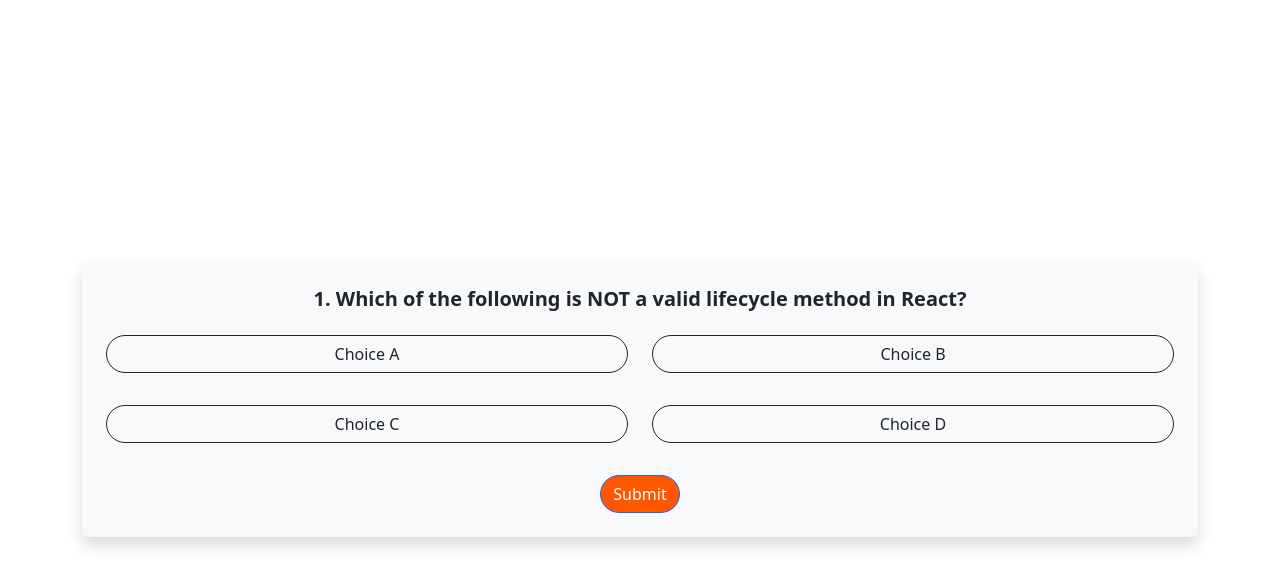
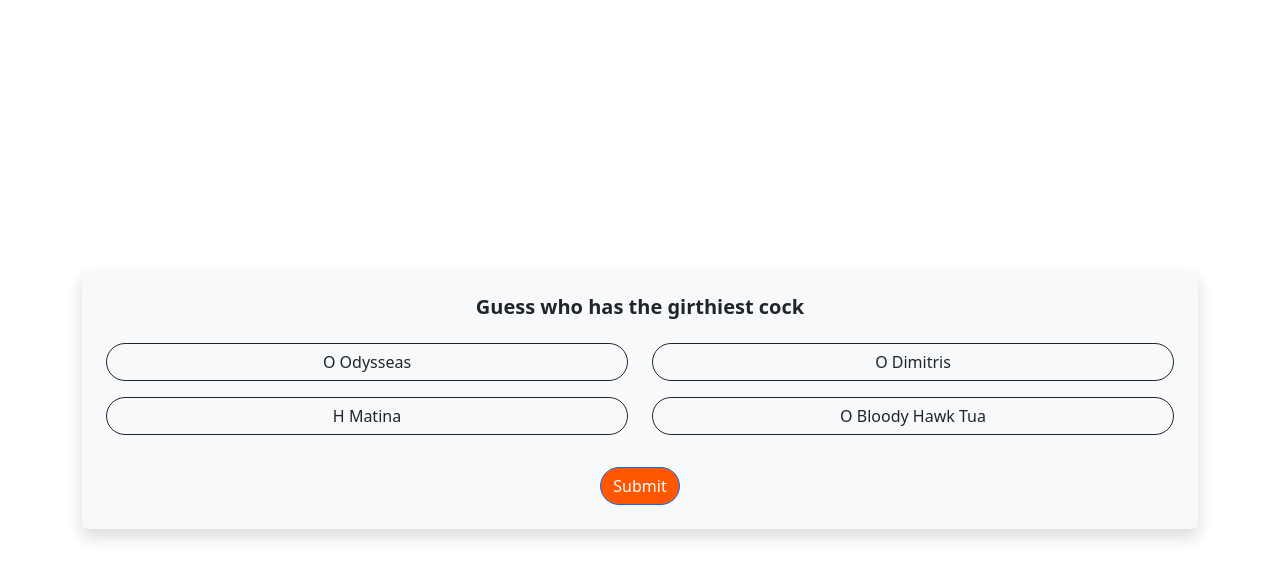
Before and after one commit to OdysseasKLazaridis/NewsGuessr, a Django app: page /game.html in a window 1280 px wide. Shown: the top 587 px of the page. Run offline with Django 4.2, Linux system fonts and the light colour scheme; data comes from the database, SQL or seed files in the repository; both versions use the stored data as it was after the commit; some web fonts are replaced.

Commit message:
first quiz is working!!

```diff
--- a/newsguessr_app/quiz/models.py
+++ b/newsguessr_app/quiz/models.py
@@ -3,6 +3,7 @@
 # Create your models here.
 
 class Daily_Challenge(models.Model):
+    challenge_date = models.DateField()  # Manually set date for each entry
 
     created_at = models.DateTimeField(auto_now_add= True, editable = False)
 
@@ -18,10 +19,6 @@
         return self.text
 
 class Choice(models.Model):
-    options = (
-        ("correct"),
-        ("wrong")
-    )
     name = models.CharField(max_length=100)  # The display name of the choice
     mentions = models.IntegerField() # The value that will be saved to the database
     is_correct = models.BooleanField(default=False)
--- a/newsguessr_app/quiz/urls.py
+++ b/newsguessr_app/quiz/urls.py
@@ -3,5 +3,6 @@
 from . import views
 urlpatterns = [
     path("", views.HomeView.as_view(), name = "homepage"),
-    path("game.html", views.GameView.as_view(), name = "game"),
+    path('game.html', views.game, name='game'),
+    path('next-quiz/<int:quiz_id>/', views.next_quiz, name='next_quiz'),
 ]
--- a/newsguessr_app/quiz/views.py
+++ b/newsguessr_app/quiz/views.py
@@ -1,13 +1,53 @@
 from django.shortcuts import render
-from django.views.generic import ListView
-from .models import Quiz
+from django.views.generic import ListView, TemplateView
+from .models import Daily_Challenge, Quiz
+from datetime import date
+from django.http import JsonResponse
 
 # Create your views here.
 class HomeView(ListView):
     model = Quiz
     template_name = "quiz/index.html"
 
-class GameView(ListView):
-    model = Quiz
-    template_name = "game/game.html"
-    context_object_name = "quiz"
+def game(request):
+    from datetime import date
+
+    # Fetch today's Daily Challenge
+    today = date.today()
+    todays_challenge = Daily_Challenge.objects.filter(challenge_date=today).first()
+
+    # Ensure the object exists and is passed to the template
+    if todays_challenge:
+        first_quiz = todays_challenge.quiz_set.first()  # Fetch the first quiz
+        context = {'quiz': first_quiz}
+
+    else:
+        context = {'error': 'No challenge found for today!'}
+
+    return render(request, 'game/game.html', context)
+
+
+def next_quiz(request, quiz_id):
+    if request.headers.get('X-Requested-With') == 'XMLHttpRequest':
+        # Fetch today's challenge
+        today = date.today()
+        todays_challenge = Daily_Challenge.objects.filter(challenge_date=today).first()
+
+        if not todays_challenge:
+            return JsonResponse({'success': False, 'message': 'No Daily Challenge available for today.'})
+
+        # Find the next quiz
+        quizzes = list(todays_challenge.quiz_set.all())
+        current_quiz_index = next((i for i, q in enumerate(quizzes) if q.id == int(quiz_id)), -1)
+
+        if current_quiz_index == -1 or current_quiz_index + 1 >= len(quizzes):
+            return JsonResponse({'success': False, 'message': 'No more quizzes available.'})
+
+        next_quiz = quizzes[current_quiz_index + 1]
+
+        # Render the next quiz to HTML
+        context = {'quiz': next_quiz}
+        html = render(request, 'game/quiz_fragment.html', context).content.decode('utf-8')
+
+        return JsonResponse({'success': True, 'html': html})
+    return JsonResponse({'success': False, 'message': 'Invalid request.'})
--- a/newsguessr_app/templates/base/base.html
+++ b/newsguessr_app/templates/base/base.html
@@ -1,7 +1,7 @@
-{% load static %}
 <!doctype html>
 <html lang="en">
   <head>
+    {% load static %}
     <meta charset="utf-8">
     <meta name="viewport" content="width=device-width, initial-scale=1">
     <title>    {%block title%} {% endblock %} </title>
--- a/newsguessr_app/templates/game/game.html
+++ b/newsguessr_app/templates/game/game.html
@@ -6,40 +6,39 @@
 
 {%block template%}
 
+
 <div class="container my-4">
-    <div class="question-container p-4 rounded shadow bg-light">
-        <h5 class="mb-4 text-center fw-bold">1. Which of the following is NOT a valid lifecycle method in React?</h5>
-        <form>
-            <div class="row mb-3">
-                <!-- Choice 1 -->
-                <div class="col-md-6 col-12 mb-3">
-                    <input type="radio" class="btn-check" name="options" id="optionA" autocomplete="off">
-                    <label for="optionA" class="btn btn-outline-dark rounded-pill w-100">Choice A</label>
-                </div>
-                <!-- Choice 2 -->
-                <div class="col-md-6 col-12 mb-3">
-                    <input type="radio" class="btn-check" name="options" id="optionB" autocomplete="off">
-                    <label for="optionB" class="btn btn-outline-dark rounded-pill w-100">Choice B</label>
-                </div>
-            </div>
-            <div class="row mb-3">
-                <!-- Choice 3 -->
-                <div class="col-md-6 col-12 mb-3">
-                    <input type="radio" class="btn-check" name="options" id="optionC" autocomplete="off">
-                    <label for="optionC" class="btn btn-outline-dark rounded-pill w-100">Choice C</label>
-                </div>
-                <!-- Choice 4 -->
-                <div class="col-md-6 col-12 mb-3">
-                    <input type="radio" class="btn-check" name="options" id="optionD" autocomplete="off">
-                    <label for="optionD" class="btn btn-outline-dark rounded-pill w-100">Choice D</label>
-                </div>
-            </div>
-            <div class="text-center">
-                <button type="submit" class="btn btn-primary rounded-pill">Submit</button>
-            </div>
-        </form>
+    <div id="quiz-container" class="question-container p-4 rounded shadow bg-light">
+        {% include 'game/quiz_fragment.html' with quiz=quiz %}
     </div>
 </div>
 
+<script>
+    // Function to fetch the next quiz and render it
+    function loadNextQuiz(quizId) {
+        fetch(`/next-quiz/${quizId}/`, {
+            method: 'GET',
+            headers: { 'X-Requested-With': 'XMLHttpRequest' },
+        })
+        .then(response => response.json())
+        .then(data => {
+            if (data.success) {
+                document.getElementById('quiz-container').innerHTML = data.html;
+            } else {
+                document.getElementById('quiz-container').innerHTML = `<p>${data.message}</p>`;
+            }
+        })
+        .catch(error => console.error('Error fetching the next quiz:', error));
+    }
+
+    // Event listener for the Submit button
+    document.addEventListener('submit', function (event) {
+        event.preventDefault();
+        const currentQuizId = event.target.dataset.quizId;
+        loadNextQuiz(currentQuizId);
+    });
+</script>
+
+
 
 {% endblock %}
--- /dev/null
+++ b/newsguessr_app/templates/game/quiz_fragment.html
@@ -0,0 +1,16 @@
+<h5 class="mb-4 text-center fw-bold">{{ quiz.text }}</h5>
+<form data-quiz-id="{{ quiz.id }}">
+    <div class="row mb-3">
+        {% for choice in quiz.choice_set.all %}
+            <div class="col-md-6 col-12 mb-3">
+                <input type="radio" class="btn-check" name="options" id="choice{{ choice.id }}" autocomplete="off">
+                <label for="choice{{ choice.id }}" class="btn btn-outline-dark rounded-pill w-100">
+                    {{ choice.name }}
+                </label>
+            </div>
+        {% endfor %}
+    </div>
+    <div class="text-center">
+        <button type="submit" class="btn btn-primary rounded-pill">Submit</button>
+    </div>
+</form>
--- a/notes.txt
+++ b/notes.txt
@@ -1,5 +1,6 @@
 εψαχνα δυο ωρες να δω γιατι δε δουλευει και φταιει ο μαλακας ο Στελιος που μου διέγραψε το .env
 
+if I change a model, delete migrations and run makemigrations and then migrate
 migrate a class with  ./manage.py makemigrations
 
 in order to check if I need test, I can run --cov-report html --cov=./
```
Also changed, not shown: newsguessr_app/db.sqlite3, newsguessr_app/quiz/migrations/0001_initial.py, processing/check_2_words.py (renamed from test/check_2_words.py), scrapwork/Proxy_Rotation/__init__.py (added), scrapwork/Proxy_Rotation/bypass_captcha.py (renamed from scrap/Proxy_Rotation/bypass_captcha.py), scrapwork/Proxy_Rotation/check_proxies.py (renamed from scrap/Proxy_Rotation/check_proxies.py), scrapwork/Proxy_Rotation/main.py (renamed from scrap/Proxy_Rotation/main.py), scrapwork/Proxy_Rotation/proxy_list.txt (renamed from scrap/Proxy_Rotation/proxy_list.txt), scrapwork/Proxy_Rotation/valid_proxies.txt (renamed from scrap/Proxy_Rotation/valid_proxies.txt), scrapwork/newscraper.py (renamed from scrap/newscraper.py), scrapwork/nyt_scraper.py (renamed from scrap/nyt_scraper.py), web_scraping/reddit_scraper.py (line endings or trailing spaces), 1 other file.
